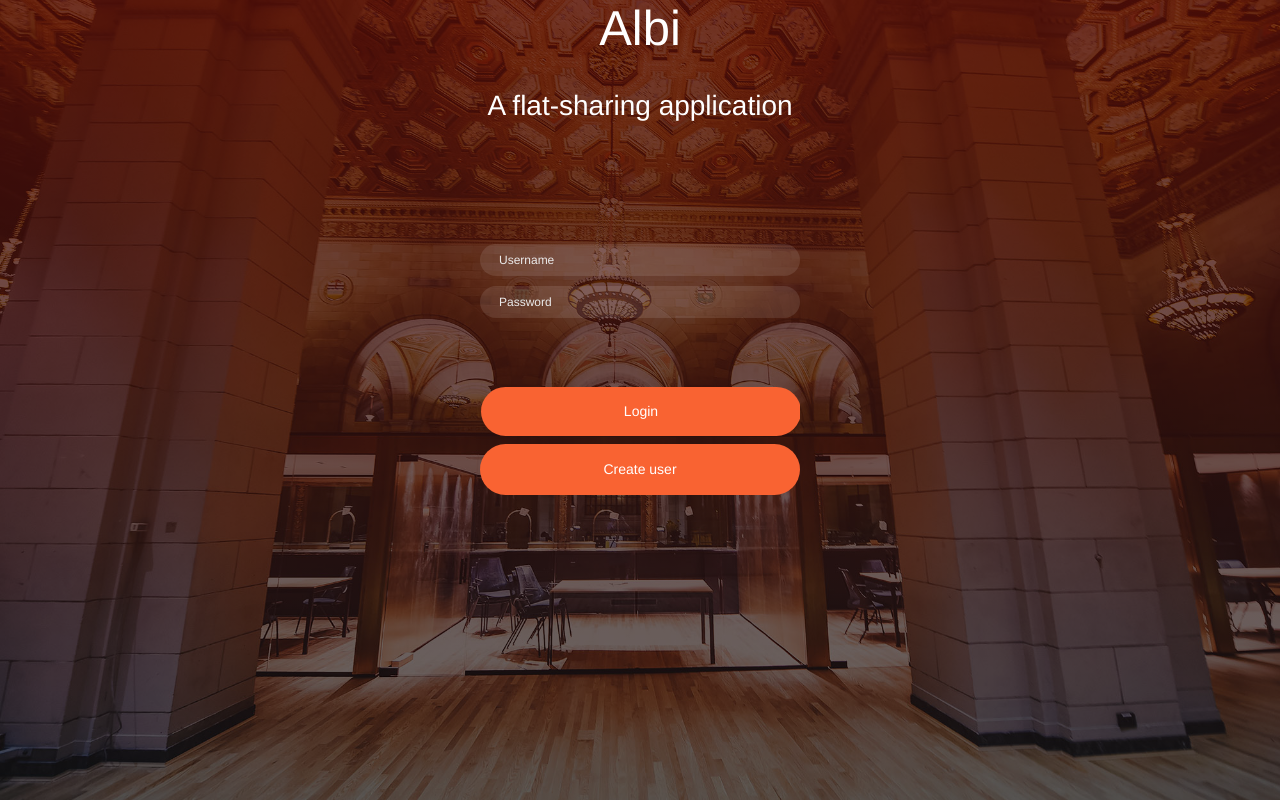
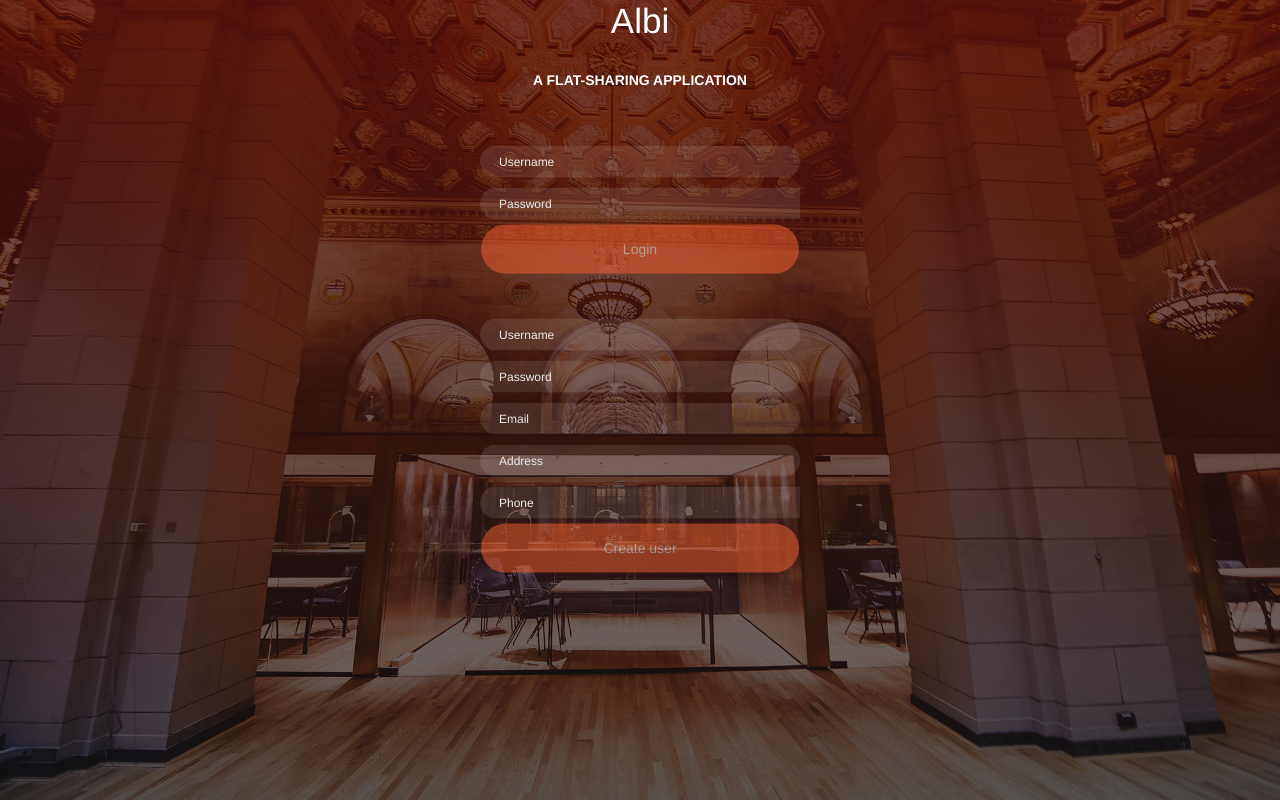
Before and after one commit to Markerer/albi, an Angular app in the folder Frontend/Albi/: page / in a window 1280 px wide. Built offline with nearby package versions, Linux system fonts and the light colour scheme.

Commit message:
Login screen improved
A gombok csak a beviteli mezők kitöltése után kattinthatóak.
A http kommunikációt javítottam, mostmár talán jó.

```diff
--- a/Frontend/Albi/src/app/app.module.ts
+++ b/Frontend/Albi/src/app/app.module.ts
@@ -4,6 +4,8 @@ import { HttpClientModule } from '@angular/common/http';
 import { AppComponent } from './app.component';
 import { LoginComponent } from './login/login.component';
 import { UserService } from './user.service';
+import { FormsModule, ReactiveFormsModule } from '@angular/forms';
+
 
 
 @NgModule({
@@ -13,7 +15,9 @@ import { UserService } from './user.service';
   ],
   imports: [
     BrowserModule,
-    HttpClientModule
+    HttpClientModule,
+    FormsModule,
+    ReactiveFormsModule,
   ],
   providers: [UserService],
   bootstrap: [AppComponent]
--- a/Frontend/Albi/src/app/login/login.component.html
+++ b/Frontend/Albi/src/app/login/login.component.html
@@ -2,30 +2,102 @@
   <div class="page-header-image" style="background-image:url(assets/img/bg6.jpg)"></div>
   <div class="container">
 
-      <h1 class="h1-seo">Albi</h1>
-      <h3>A flat-sharing application</h3>
+      <h2>Albi</h2>
+      <h6>A flat-sharing application</h6>
 
     <div class="col-md-4 content-center">
       <div class="card card-login card-plain">
-        <form class="form" method="" action="">
+        <form [formGroup]="loginForm"
+              (ngSubmit)="login(loginForm.usernameLogin, loginForm.pwLogin)"
+              class="form" method="" action=""
+              [class.error]="!loginForm.valid && loginForm.touched">
           <div class="content">
             <div class="input-group form-group-no-border input-lg" [ngClass]="{'input-group-focus':focus===true}">
 
-                <input type="text" class="form-control" placeholder="Username" (focus)="focus=true" (blur)="focus=false" name="username" #username>
+              <input type="text"
+                     class="form-control"
+                     placeholder="Username"
+                     (focus)="focus=true" (blur)="focus=false"
+                     [(ngModel)]="usernameLogin"
+                     [formControl]="loginForm.get('usernameLogin')">
+            </div>
+
+            <div class="input-group form-group-no-border input-lg" [ngClass]="{'input-group-focus':focus1===true}">
+
+              <input type="password"
+                     placeholder="Password"
+                     class="form-control"
+                     (focus)="focus1=true" (blur)="focus1=false"
+                     [(ngModel)]="passwordLogin"
+                     [formControl]="loginForm.get('pwLogin')">
+
+              <button type="submit" class="btn btn-primary btn-round btn-lg btn-block"
+                      [disabled]="!loginForm.valid">Login</button>
+            </div>
+          </div>
+        </form>
+
+        <form [formGroup]="createForm"
+              (ngSubmit)="createUser(createForm.usernameCreate, createForm.pwCreate, createForm.email, createForm.address, createForm.phone)"
+              class="form" method="" action=""
+              [class.error]="!createForm.valid && createForm.touched">
+          <div class="content">
+            <div class="input-group form-group-no-border input-lg" [ngClass]="{'input-group-focus':focus===true}">
+
+              <input type="text"
+                     class="form-control"
+                     placeholder="Username"
+                     (focus)="focus=true"
+                     (blur)="focus=false"
+                     [(ngModel)]="usernameCreate"
+                     [formControl]="createForm.get('usernameCreate')">
             </div>
             <div class="input-group form-group-no-border input-lg" [ngClass]="{'input-group-focus':focus1===true}">
 
-              <input type="password" placeholder="Password" class="form-control" (focus)="focus1=true" (blur)="focus1=false" name="password" #pw />
+              <input type="password"
+                     placeholder="Password"
+                     class="form-control"
+                     (focus)="focus1=true"
+                     (blur)="focus1=false"
+                     [(ngModel)]="passwordCreate"
+                     [formControl]="createForm.get('pwCreate')">
             </div>
-          </div>
-          <div class="footer text-center">
-            <a href="main" class="btn btn-primary btn-round btn-lg btn-block"
-               (click)="login(username, pw)">Login</a>
-            <a href="user" class="btn-primary btn-round btn-lg btn-block"
-               (click)="createUser(username, pw)">Create user</a>
+            <div class="input-group form-group-no-border input-lg" [ngClass]="{'input-group-focus':focus===true}">
+
+              <input type="text"
+                     class="form-control"
+                     placeholder="Email"
+                     (focus)="focus=true"
+                     (blur)="focus=false"
+                     [(ngModel)]="email"
+                     [formControl]="createForm.get('email')">
+            </div>
+            <div class="input-group form-group-no-border input-lg" [ngClass]="{'input-group-focus':focus1===true}">
+
+              <input type="text"
+                     placeholder="Address"
+                     class="form-control"
+                     (focus)="focus1=true"
+                     (blur)="focus1=false"
+                     [(ngModel)]="address"
+                     [formControl]="createForm.get('address')">
+            </div>
+            <div class="input-group form-group-no-border input-lg" [ngClass]="{'input-group-focus':focus1===true}">
+
+              <input type="text"
+                     placeholder="Phone"
+                     class="form-control"
+                     (focus)="focus1=true"
+                     (blur)="focus1=false"
+                     [(ngModel)]="phone"
+                     [formControl]="createForm.get('phone')">
+
+              <button type="submit" class="btn btn-primary btn-round btn-lg btn-block"
+              [disabled]="!createForm.valid">Create user</button>
+            </div>
           </div>
         </form>
       </div>
+      </div>
     </div>
   </div>
-</div>
--- a/Frontend/Albi/src/app/login/login.component.ts
+++ b/Frontend/Albi/src/app/login/login.component.ts
@@ -1,7 +1,7 @@
 import { Component, OnInit } from '@angular/core';
-import { Http, Response, RequestOptions, Headers, HttpModule } from '@angular/http';
 import { UserService } from '../user.service';
 import { User } from '../user';
+import { FormGroup, FormBuilder, Validators } from '@angular/forms';
 
 @Component({
   selector: 'app-login',
@@ -13,11 +13,28 @@ export class LoginComponent implements OnInit {
 
   user: User;
 
-  focus;
-  focus1;
-  apiRoot: string = "http://httpbin.org";
+  correctUser: boolean;
 
-  constructor(private userService:UserService) { }
+  loginForm: FormGroup;
+  createForm: FormGroup;
+
+  focus: boolean;
+  focus1: boolean;
+
+  constructor(private userService: UserService, fb: FormBuilder) {
+    this.loginForm = fb.group({
+      'usernameLogin': ['', Validators.required],
+      'pwLogin': ['', Validators.required]
+    });
+    this.createForm = fb.group({
+      'usernameCreate': ['', Validators.required],
+      'email': ['', [Validators.required, Validators.email]],
+      'address': ['', Validators.required],
+      'phone': ['', Validators.required],
+      'pwCreate': ['', Validators.required]
+    });
+    this.correctUser = false;
+  }
 
   ngOnInit() {
 	  var body = document.getElementsByTagName('body')[0];
@@ -29,18 +46,32 @@ export class LoginComponent implements OnInit {
         body.classList.remove('login-page');
   }
 
-  createUser(username: HTMLInputElement, pw: HTMLInputElement): void {
-    this.user.username = username.value;
-    this.user.password = pw.value;
-    this.userService.createUser(this.user).subscribe(
-      user => { console.log(`User ${user.username} created`) }
-    );
+  createUser(usernameCreate: HTMLInputElement, pwCreate: HTMLInputElement, email: HTMLInputElement, address: HTMLInputElement, phone: HTMLInputElement): void {
+
+      this.user.username = usernameCreate.value;
+      this.user.password = pwCreate.value;
+      this.user.address = address.value;
+      this.user.email = email.value;
+      this.user.phone = phone.value;
+      this.userService.createUser(this.user).subscribe(
+        user => { console.log(`User ${user.username} created`) }
+      );
+
   }
 
-  login(username: HTMLInputElement, pw: HTMLInputElement): void {
-    console.log(`${username.value} logged in`);
-   /* let url = `${this.apiRoot}/get`;
-    this.http.get(url).subscribe(res => console.log(res.json()));*/
+  login(usernameLogin: HTMLInputElement, pwLogin: HTMLInputElement): void {
+
+    var response: string;
+
+    this.userService.loginUser(usernameLogin.value, pwLogin.value).subscribe(data => { console.log(data); response = data; });
+
+    if (response === "OK") {
+      this.correctUser = true;
+    }
+    else {
+      this.correctUser = false;
+    }
+
   }
 
 
--- a/Frontend/Albi/src/app/user.service.ts
+++ b/Frontend/Albi/src/app/user.service.ts
@@ -1,25 +1,36 @@
 import { User } from './user';
 import { Injectable } from '@angular/core';
 import { Observable } from 'rxjs/Observable';
-import { HttpClient } from '@angular/common/http';
+import { HttpClient, HttpHeaders } from '@angular/common/http';
 
+
+const httpOptions = {
+  headers: new HttpHeaders({
+    'Content-Type': 'application/json'
+  })
+}
 
 @Injectable()
 export class UserService {
 
-  apiRoot: string = 'http://localhost:3000/';
+  apiRoot: string = 'http://localhost:3000/api/';
 
   constructor(private http: HttpClient) { }
 
   createUser(user: User): Observable<User> {
-    return this.http.post<User>(this.apiRoot + 'user', user);
+    return this.http.post<User>(this.apiRoot + 'user', user, httpOptions);
   }
 
   getUser(username: string): Observable<User> {
     return this.http.get<User>(this.apiRoot + 'user/' + username);
   }
 
+  loginUser(username: string, pw: string): Observable<string> {
+    var array: string[];
+    array = [username, pw];
 
+    return this.http.post<string>(this.apiRoot + 'login', array, httpOptions);
+  }
 
 
 }
--- a/Frontend/Albi/src/app/user.ts
+++ b/Frontend/Albi/src/app/user.ts
@@ -1,4 +1,7 @@
 export class User {
   username: string;
   password: string;
+  phone: string;
+  address: string;
+  email: string;
 }
```
